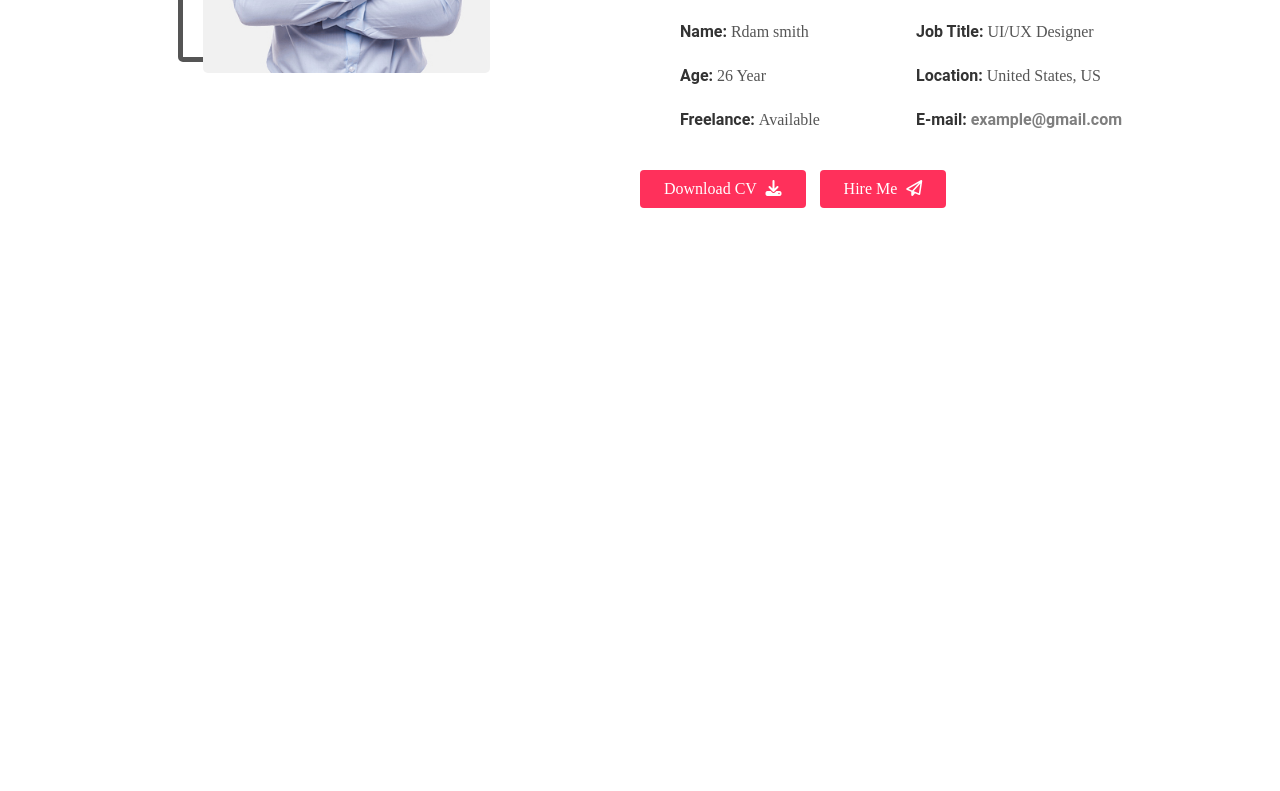
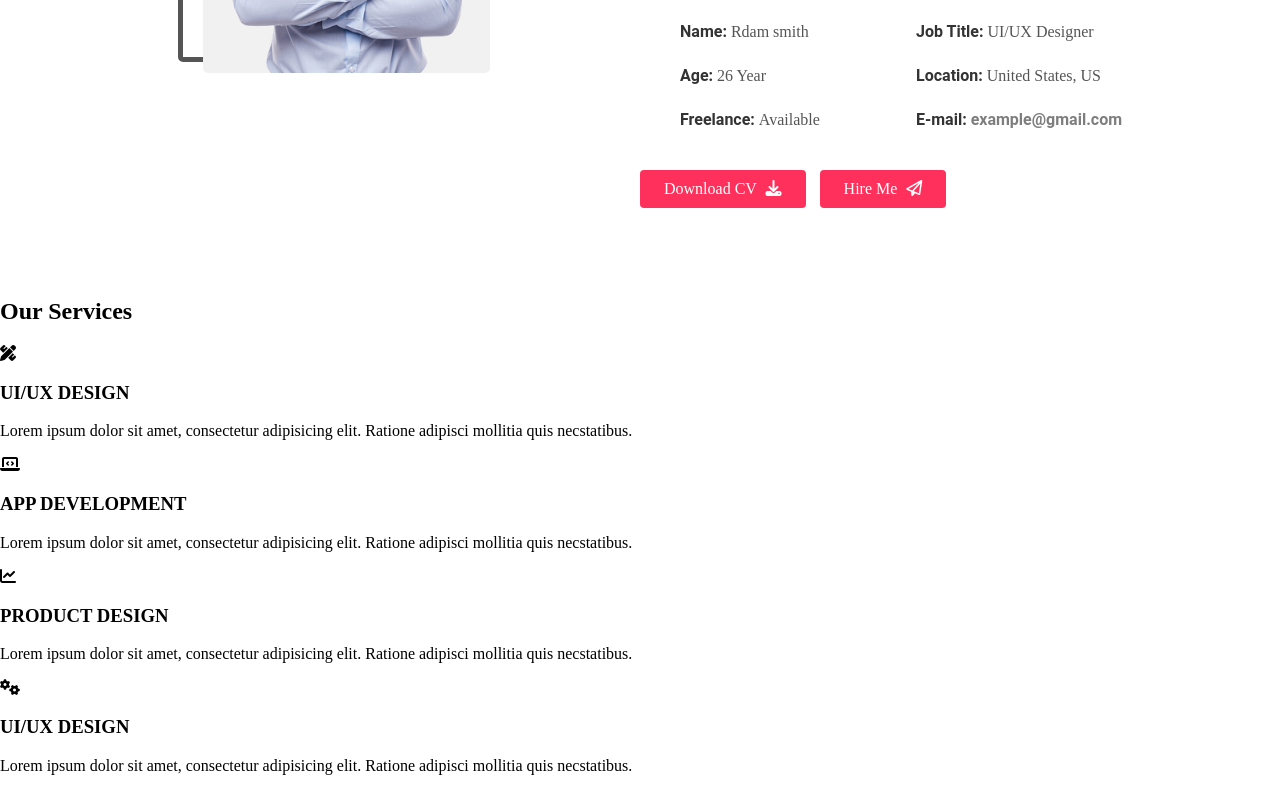
Before and after one commit to Ghada-M-Elsanhory/Fokir, a plain HTML site: page index.html in a window 1280 px wide. Shown: the part 1192-1983 px from the top of the page. Before the commit the page ends 1470 px from the top, so only its background shows below. Drawn offline with Linux system fonts and the light colour scheme.

Commit message:
services

```diff
--- a/index.html
+++ b/index.html
@@ -84,5 +84,47 @@
         </div>
     </div>
     <!-- about -->
+      <!-- services -->
+    <div id="services" class="services-header">
+        <div class="title">
+            <div class="services-container">
+                <h2>Our Services</h2>
+                <div class="services-item">
+                    <div class="item">
+                        <i class="fa-solid fa-pen-ruler"></i>
+                        <h3>UI/UX DESIGN</h3>
+                        <p>Lorem ipsum dolor sit amet, consectetur adipisicing elit. Ratione adipisci mollitia quis
+                            necstatibus.</p>
+                    </div>
+                </div>
+                <div class="services-item">
+                    <div class="item">
+                        <i class="fa-solid fa-laptop-code"></i>
+                        <h3>APP DEVELOPMENT</h3>
+                        <p>Lorem ipsum dolor sit amet, consectetur adipisicing elit. Ratione adipisci mollitia quis
+                            necstatibus.</p>
+                    </div>
+                </div>
+                <div class="services-item">
+                    <div class="item">
+                        <i class="fa-solid fa-chart-line"></i>
+                        <h3>PRODUCT DESIGN</h3>
+                        <p>Lorem ipsum dolor sit amet, consectetur adipisicing elit. Ratione adipisci mollitia quis
+                            necstatibus.</p>
+                    </div>
+                </div>
+                <div class=" services-item">
+                    <div class="item">
+                        <i class="fa-solid fa-gears"></i>
+                        <h3>UI/UX DESIGN</h3>
+                        <p>Lorem ipsum dolor sit amet, consectetur adipisicing elit. Ratione adipisci mollitia quis
+                            necstatibus.</p>
+                    </div>
+                </div>
+                <div class="clear-fix"></div>
+            </div>
+        </div>
+    </div>
+    <!-- services -->
 </body>
 </html>
```
